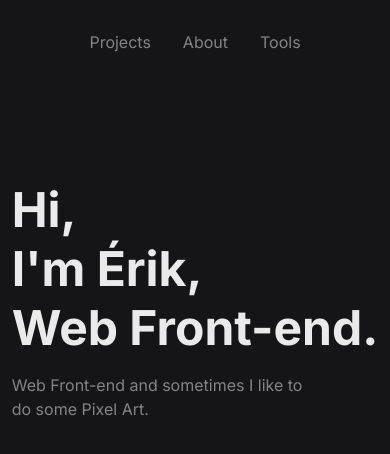
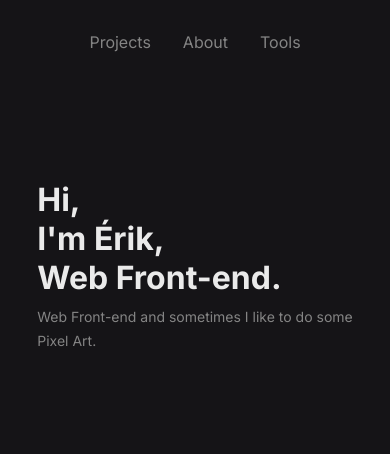
Before and after one commit to erik-albuquerque/portfolio, a Next.js app: page / in a window 390 px wide. Shown: the top 454 px of the page. Built offline with nearby package versions, Linux system fonts and the light colour scheme.

Commit message:
feat: add  responsiveness to home page

```diff
--- a/src/components/Paragraph/styles.ts
+++ b/src/components/Paragraph/styles.ts
@@ -26,9 +26,18 @@ const P = styled('p', {
     fontSize: {
       sm: {
         fontSize: '$2',
+        '@sm': {
+          fontSize: '$1',
+        },
       },
       md: {
         fontSize: '$3',
+        '@sm': {
+          fontSize: '$2',
+        },
+        '@md': {
+          fontSize: '$3',
+        },
       },
       lg: {
         fontSize: '$4',
@@ -69,5 +78,4 @@ const P = styled('p', {
   },
 })
 
-
 export { Container, Content, P }
--- a/src/components/Title/styles.ts
+++ b/src/components/Title/styles.ts
@@ -4,8 +4,16 @@ const Container = styled('div', {})
 
 const Text = styled('h1', {
   fontWeight: '$bold',
-  fontSize: '$7',
   color: '$gray50',
+  '@sm': {
+    fontSize: '$6',
+  },
+  '@md': {
+    fontSize: '$7',
+  },
+  '@lg': {
+    fontSize: '$7',
+  },
 })
 
 export { Container, Text }
--- a/src/pages/index.tsx
+++ b/src/pages/index.tsx
@@ -19,9 +19,9 @@ const Home: NextPage = () => {
             {`I'm Érik,`} <br />
             Web Front-end.
           </Title>
-          <Paragraph lineHeight='sm'>
-            Web Front-end and sometimes I like to <br />
-            do some Pixel Art.
+          <Paragraph lineHeight="sm">
+            Web Front-end and sometimes I like to do some <br />
+            Pixel Art.
           </Paragraph>
         </Wrapper>
       </Content>
--- a/src/styles/home.ts
+++ b/src/styles/home.ts
@@ -2,7 +2,12 @@ import { styled } from 'stitches.config'
 
 const Container = styled('div', {
   maxW: '1120px',
-  mx: 'auto',
+  '@sm': {
+    mx: '$4',
+  },
+  '@md': {
+    mx: 'auto',
+  },
 })
 
 const Content = styled('div', {
@@ -15,7 +20,12 @@ const Wrapper = styled('div', {
   display: 'flex',
   flexDirection: 'column',
   justifyContent: 'center',
-  gap: '$3',
+  '@sm': {
+    gap: '$2',
+  },
+  '@lg': {
+    gap: '$3',
+  },
 })
 
 export { Container, Content, Wrapper }
```
